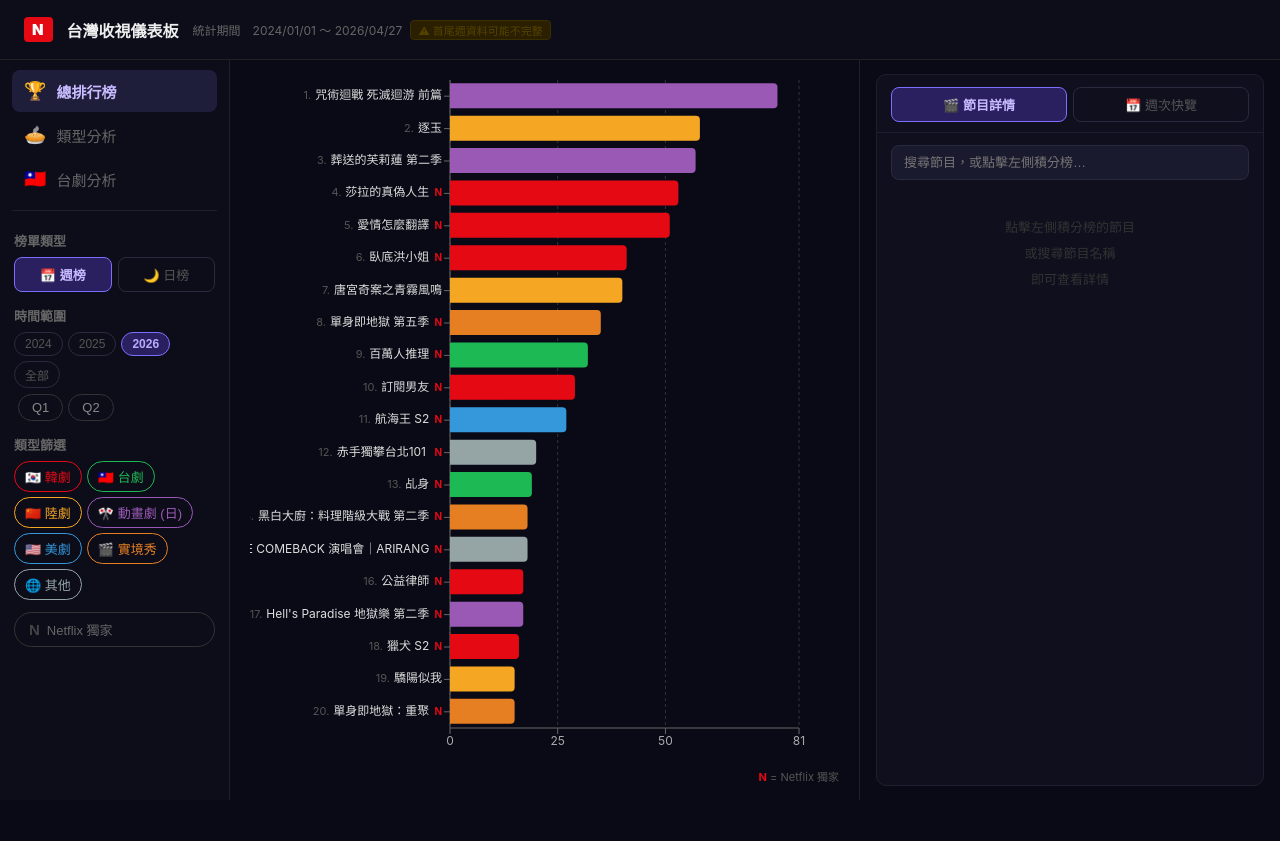
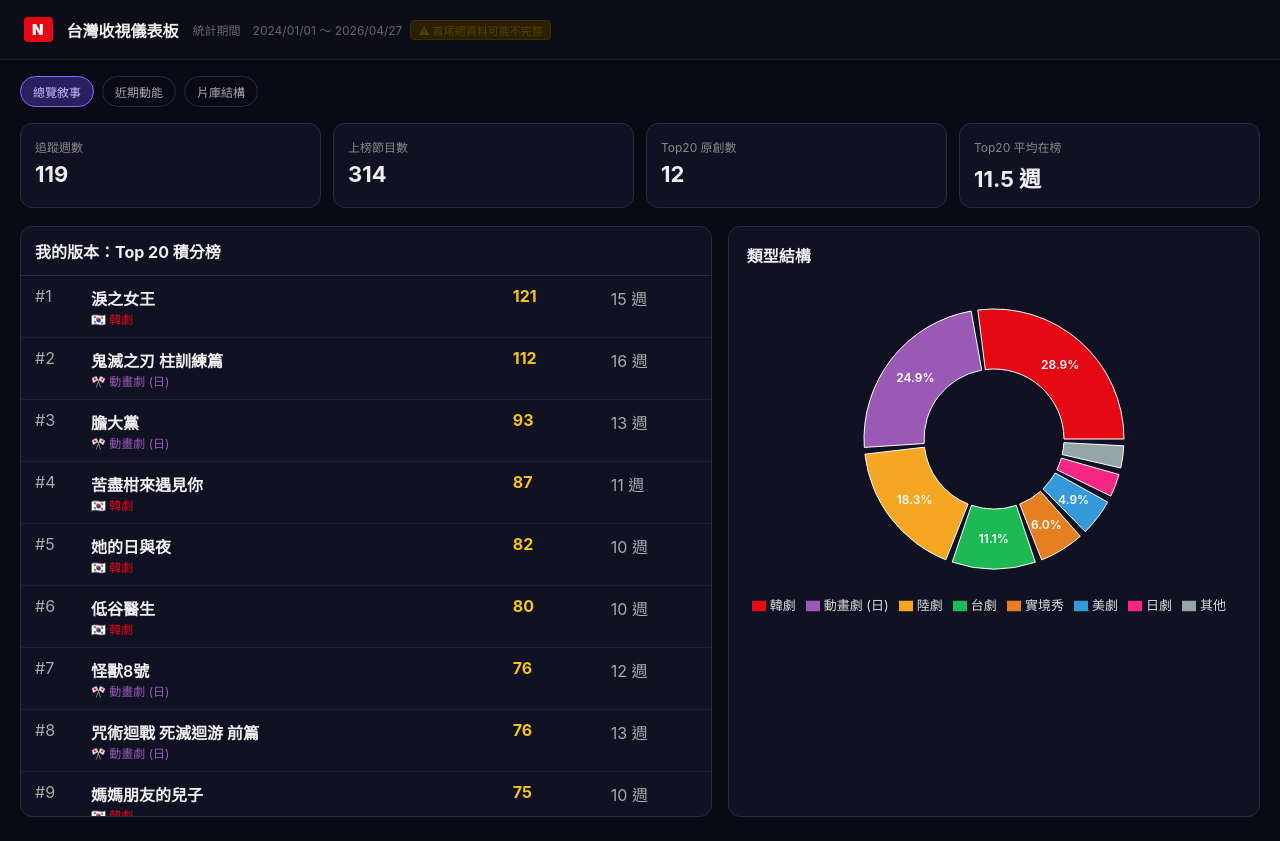
Before and after one commit to jinfer68/netflix-taiwan-dashboard, a React (Vite) app: page / in a window 1280 px wide. Before the commit the page ends 800 px from the top, so only its background shows below. Built offline with nearby package versions, Linux system fonts and the light colour scheme.

Commit message:
feat: create a new narrative dashboard experience

```diff
--- a/src/App.tsx
+++ b/src/App.tsx
@@ -1,20 +1,9 @@
 import { useEffect, useMemo, useState } from 'react'
 import type { RankingsData } from './types'
 import Header from './components/layout/Header'
-import Sidebar from './components/layout/Sidebar'
-import type { TabType, YearFilter } from './components/layout/Sidebar'
-import Top20Chart from './components/charts/Top20Chart'
-import TaiwanDramaChart from './components/charts/TaiwanDramaChart'
 import GenreDistribution from './components/charts/GenreDistribution'
-import RankTrendChart from './components/charts/RankTrendChart'
-import WeeklyGenreFlow from './components/charts/WeeklyGenreFlow'
-import QuickLookup from './components/charts/QuickLookup'
-import {
-  getTaiwanDramaComparison,
-  getWeeklyGenreDistribution,
-  getTop50GenreDistribution,
-  getDailyOverallRankings,
-} from './utils/dataTransforms'
+import { getWeeklyDerivedRankings, getWeeklyGenreDistribution } from './utils/dataTransforms'
+import { GENRE_COLORS, GENRE_ICONS } from './constants/genres'
 
 const EMPTY_DATA: RankingsData = {
   meta: { generatedAt: '', dataThrough: '' },
@@ -28,226 +17,153 @@
   weeklyRankings: [],
 }
 
-type ReleaseFilter = 'all' | 'weekly' | 'allAtOnce' | 'split'
-type NetflixFilter = 'all' | 'original' | 'nonOriginal'
+type ViewMode = 'overview' | 'momentum' | 'catalog'
 
 export default function App() {
   const [rankingsData, setRankingsData] = useState<RankingsData | null>(null)
   const [loading, setLoading] = useState(true)
+  const [mode, setMode] = useState<ViewMode>('overview')
 
   useEffect(() => {
     fetch(`${import.meta.env.BASE_URL}data/rankings.json`)
       .then(res => res.json())
-      .then((json: RankingsData) => {
-        if (import.meta.env.DEV) {
-          import('./utils/schemaValidator.generated').then(m => m.validateSchema(json)).catch(() => {})
-        }
-        setRankingsData(json?.overallRankings ? json : null)
-      })
+      .then((json: RankingsData) => setRankingsData(json?.overallRankings ? json : null))
       .catch(() => setRankingsData(null))
       .finally(() => setLoading(false))
   }, [])
 
   const data: RankingsData = rankingsData ?? EMPTY_DATA
 
-  // ── 全域狀態 ─────────────────────────────────────────────────
-  const [activeTab, setActiveTab] = useState<TabType>('rankings')
-  const [yearFilter, setYearFilter] = useState<YearFilter>('2026')
-  const [selectedShow, setSelectedShow] = useState<string | null>(null)
+  const weeklyTop = useMemo(() => getWeeklyDerivedRankings(data).slice(0, 20), [data])
+  const genreDistribution = useMemo(() => getWeeklyGenreDistribution(data), [data])
 
-  // ── TOP 20 篩選狀態 ──────────────────────────────────────────
-  const [rankingMode, setRankingMode] = useState<'weekly' | 'daily'>('weekly')
-  const [activeGenres, setActiveGenres] = useState<Set<string>>(new Set())
-  const [netflixOnly, setNetflixOnly] = useState(false)
-  const [selectedQuarter, setSelectedQuarter] = useState<string>('all')
-  const [selectedMonth, setSelectedMonth] = useState<string | null>(null)
+  const kpis = useMemo(() => {
+    const titles = new Set(data.weeklyRankings.flatMap(w => w.rankings.map(r => r.title).filter(Boolean)))
+    const originals = weeklyTop.filter(r => r.isNetflixOriginal).length
+    const avgWeeks = weeklyTop.length > 0
+      ? (weeklyTop.reduce((sum, row) => sum + row.weeksOnChart, 0) / weeklyTop.length)
+      : 0
+    return {
+      totalWeeks: data.weeklyRankings.length,
+      uniqueTitles: titles.size,
+      originals,
+      avgWeeks: Math.round(avgWeeks * 10) / 10,
+    }
+  }, [data, weeklyTop])
 
-  // ── 台劇分析篩選狀態 ─────────────────────────────────────────
-  const [sortMode, setSortMode] = useState<'weekly' | 'daily'>('weekly')
-  const [filterRelease, setFilterRelease] = useState<ReleaseFilter>('all')
-  const [filterNetflix, setFilterNetflix] = useState<NetflixFilter>('all')
-
-  // ── 日榜週次篩選狀態 ─────────────────────────────────────────
-  const [selectedDailyWeek, setSelectedDailyWeek] = useState<number | null>(null)
-
-  // ── 走勢分析篩選狀態 ─────────────────────────────────────────
-  const [selectedTitles, setSelectedTitles] = useState<string[]>([])
-  const [search, setSearch] = useState('')
-
-  // ── 流向圖篩選狀態 ───────────────────────────────────────────
-  const [flowNetflixFilter, setFlowNetflixFilter] = useState<NetflixFilter>('all')
-
-  // ── 年份篩選資料 ─────────────────────────────────────────────
-  const filteredData = useMemo((): RankingsData => {
-    if (yearFilter === 'all') return data
-    return {
-      ...data,
-      weeklyRankings: data.weeklyRankings.filter(w => w.dateRange.startsWith(yearFilter)),
-    }
-  }, [data, yearFilter])
-
-  const taiwanDramas = useMemo(() => getTaiwanDramaComparison(filteredData), [filteredData])
-  const genreDistribution = useMemo(() => getWeeklyGenreDistribution(filteredData), [filteredData])
-  const top50GenreDistribution = useMemo(() => getTop50GenreDistribution(filteredData), [filteredData])
-  // 日榜總排行：週次 > 月份 > 季度 > 年度 > 全期
-  const dailyOverallRankings = useMemo(
-    () => getDailyOverallRankings(
-      data,
-      rankingMode === 'daily' ? selectedQuarter : 'all',
-      rankingMode === 'daily' ? selectedDailyWeek : null,
-      rankingMode === 'daily' ? yearFilter : null,
-      rankingMode === 'daily' ? selectedMonth : null,
-    ),
-    [data, rankingMode, selectedQuarter, selectedDailyWeek, yearFilter, selectedMonth],
-  )
+  const recentWeeks = useMemo(() => data.weeklyRankings.slice(0, 8), [data])
 
   if (loading) {
     return (
       <div style={{ background: '#0a0a16', height: '100vh', color: '#eee', display: 'flex', alignItems: 'center', justifyContent: 'center' }}>
-        <div style={{ textAlign: 'center' }}>
-          <div style={{ fontSize: 18, marginBottom: 8 }}>載入資料中…</div>
-          <div style={{ fontSize: 13, color: '#666' }}>正在讀取 rankings.json</div>
-        </div>
+        載入中…
       </div>
     )
   }
 
-  // 固定高度讓 Recharts ResponsiveContainer 可正確量測
-  const CHART_H = 'calc(100vh - 60px)'
+  return (
+    <div style={{ background: '#0a0a16', minHeight: '100vh', color: '#eee' }}>
+      <Header dataFrom={data.weeklyRankings[0]?.dateRange.split(' ~ ')[0]} dataThrough={data.meta.dataThrough || undefined} />
 
-  return (
-    <div style={{ background: '#0a0a16', height: '100vh', overflow: 'hidden', color: '#eee' }}>
-      <Header
-        dataFrom={data.weeklyRankings[0]?.dateRange.split(' ~ ')[0]}
-        dataThrough={data.meta.dataThrough || undefined}
-      />
+      <div style={{ padding: '16px 20px 24px', maxWidth: 1400, margin: '0 auto' }}>
+        <div style={{ display: 'flex', gap: 8, marginBottom: 16 }}>
+          {([
+            ['overview', '總覽敘事'],
+            ['momentum', '近期動能'],
+            ['catalog', '片庫結構'],
+          ] as const).map(([key, label]) => (
+            <button
+              key={key}
+              onClick={() => setMode(key)}
+              style={{
+                borderRadius: 20,
+                border: mode === key ? '1px solid #7c6fff' : '1px solid #2a2a3e',
+                background: mode === key ? '#2a2060' : 'transparent',
+                color: mode === key ? '#c9bbff' : '#aaa',
+                padding: '6px 12px',
+                fontSize: 12,
+                cursor: 'pointer',
+              }}
+            >
+              {label}
+            </button>
+          ))}
+        </div>
 
-      <div style={{ display: 'flex', height: CHART_H }}>
-        {/* ── 左側 Sidebar ── */}
-        <Sidebar
-          activeTab={activeTab}
-          onTabChange={setActiveTab}
-          data={filteredData}
-          yearFilter={yearFilter}
-          setYearFilter={setYearFilter}
-          rankingMode={rankingMode}
-          setRankingMode={setRankingMode}
-          activeGenres={activeGenres}
-          setActiveGenres={setActiveGenres}
-          netflixOnly={netflixOnly}
-          setNetflixOnly={setNetflixOnly}
-          selectedQuarter={selectedQuarter}
-          setSelectedQuarter={setSelectedQuarter}
-          selectedMonth={selectedMonth}
-          setSelectedMonth={setSelectedMonth}
-          selectedDailyWeek={selectedDailyWeek}
-          setSelectedDailyWeek={setSelectedDailyWeek}
-          sortMode={sortMode}
-          setSortMode={setSortMode}
-          filterRelease={filterRelease}
-          setFilterRelease={setFilterRelease}
-          filterNetflix={filterNetflix}
-          setFilterNetflix={setFilterNetflix}
-          selectedTitles={selectedTitles}
-          setSelectedTitles={setSelectedTitles}
-          search={search}
-          setSearch={setSearch}
-          flowNetflixFilter={flowNetflixFilter}
-          setFlowNetflixFilter={setFlowNetflixFilter}
-        />
+        <div style={{ display: 'grid', gridTemplateColumns: 'repeat(4, minmax(0, 1fr))', gap: 12, marginBottom: 18 }}>
+          {[
+            ['追蹤週數', `${kpis.totalWeeks}`],
+            ['上榜節目數', `${kpis.uniqueTitles}`],
+            ['Top20 原創數', `${kpis.originals}`],
+            ['Top20 平均在榜', `${kpis.avgWeeks} 週`],
+          ].map(([label, value]) => (
+            <div key={label} style={{ background: '#111124', border: '1px solid #2a2a3e', borderRadius: 12, padding: 14 }}>
+              <div style={{ color: '#888', fontSize: 12, marginBottom: 6 }}>{label}</div>
+              <div style={{ fontWeight: 700, fontSize: 22 }}>{value}</div>
+            </div>
+          ))}
+        </div>
 
-        {/* ── 右側圖表區域 ── */}
-        <main style={{ flex: 1, height: CHART_H, overflow: 'hidden', minWidth: 0 }}>
-
-          {/* ══ 總排行榜頁：TOP 20（左）＋ 快速查詢（右）══ */}
-          {activeTab === 'rankings' && (
-            <div style={{ display: 'flex', height: CHART_H, gap: 0 }}>
-              {/* TOP 20 約佔 60% */}
-              <div style={{ flex: '0 0 60%', height: CHART_H, borderRight: '1px solid #1e1e30' }}>
-                <Top20Chart
-                  data={filteredData}
-                  rankingMode={rankingMode}
-                  dailyRankings={dailyOverallRankings}
-                  activeGenres={activeGenres}
-                  netflixOnly={netflixOnly}
-                  selectedQuarter={selectedQuarter}
-                  selectedMonth={selectedMonth}
-                  selectedShow={selectedShow}
-                  onSelectShow={setSelectedShow}
-                />
-              </div>
-              {/* 快速查詢直式面板約佔 40% */}
-              <div style={{ flex: 1, height: CHART_H, overflow: 'hidden', padding: '14px 16px' }}>
-                <QuickLookup
-                  data={filteredData}
-                  fullData={data}
-                  dailyOverallRankings={dailyOverallRankings}
-                  rankingMode={rankingMode}
-                  selectedShow={selectedShow}
-                  onSelectShow={setSelectedShow}
-                />
+        {mode === 'overview' && (
+          <div style={{ display: 'grid', gridTemplateColumns: '1.3fr 1fr', gap: 16 }}>
+            <div style={{ background: '#111124', border: '1px solid #2a2a3e', borderRadius: 12, overflow: 'hidden' }}>
+              <div style={{ padding: '12px 14px', borderBottom: '1px solid #2a2a3e', fontWeight: 700 }}>我的版本：Top 20 積分榜</div>
+              <div style={{ maxHeight: 540, overflow: 'auto' }}>
+                {weeklyTop.map(row => (
+                  <div key={row.title} style={{ display: 'grid', gridTemplateColumns: '48px 1fr 90px 86px', gap: 8, padding: '10px 14px', borderBottom: '1px solid #1e1e30' }}>
+                    <div style={{ color: '#aaa' }}>#{row.rank}</div>
+                    <div>
+                      <div style={{ fontWeight: 600 }}>{row.title}</div>
+                      <div style={{ color: GENRE_COLORS[row.genre], fontSize: 12 }}>{GENRE_ICONS[row.genre]} {row.genre}</div>
+                    </div>
+                    <div style={{ color: '#f5c518', fontWeight: 700 }}>{row.totalScore}</div>
+                    <div style={{ color: '#aaa' }}>{row.weeksOnChart} 週</div>
+                  </div>
+                ))}
               </div>
             </div>
-          )}
+            <div style={{ background: '#111124', border: '1px solid #2a2a3e', borderRadius: 12, padding: 10 }}>
+              <div style={{ padding: '6px 8px 12px', fontWeight: 700 }}>類型結構</div>
+              <GenreDistribution data={genreDistribution} countLabel="上榜次數" />
+            </div>
+          </div>
+        )}
 
-          {/* ══ 類型分析頁：圓餅圖（上固定高）＋ 河流圖（下）══ */}
-          {activeTab === 'genre' && (
-            <div style={{ height: CHART_H, overflow: 'auto' }}>
-              {/* 圓餅圖：固定 370px，確保小螢幕也能正確渲染 */}
-              <div style={{
-                height: 370, flexShrink: 0,
-                display: 'grid', gridTemplateColumns: '1fr 1fr', gap: 16,
-                padding: '12px 20px 0',
-                borderBottom: '1px solid #1e1e30',
-              }}>
-                <div style={{ display: 'flex', flexDirection: 'column' }}>
-                  <div style={{ fontSize: 13, fontWeight: 600, color: '#aaa', textAlign: 'center', marginBottom: 4 }}>
-                    週榜 Top 10 出現次數
+        {mode === 'momentum' && (
+          <div style={{ background: '#111124', border: '1px solid #2a2a3e', borderRadius: 12, padding: 14 }}>
+            <div style={{ fontWeight: 700, marginBottom: 10 }}>近期 8 週冠軍動能</div>
+            <div style={{ display: 'grid', gridTemplateColumns: 'repeat(2, minmax(0, 1fr))', gap: 10 }}>
+              {recentWeeks.map(week => {
+                const champion = week.rankings.find(r => r.position === 1)
+                return (
+                  <div key={week.weekNumber} style={{ background: '#16162a', border: '1px solid #2a2a3e', borderRadius: 10, padding: 10 }}>
+                    <div style={{ color: '#888', fontSize: 12 }}>Week {week.weekNumber} · {week.dateRange}</div>
+                    <div style={{ marginTop: 6, fontWeight: 700, fontSize: 16 }}>{champion?.title || '—'}</div>
+                    <div style={{ marginTop: 4, color: '#aaa', fontSize: 13 }}>#{champion?.position ?? '-'} · {champion?.genre ?? '未知類型'}</div>
                   </div>
-                  <GenreDistribution data={genreDistribution} countLabel="上榜次數" />
+                )
+              })}
+            </div>
+          </div>
+        )}
+
+        {mode === 'catalog' && (
+          <div style={{ background: '#111124', border: '1px solid #2a2a3e', borderRadius: 12, padding: 14 }}>
+            <div style={{ fontWeight: 700, marginBottom: 10 }}>Top 20 片庫組成</div>
+            <div style={{ display: 'grid', gridTemplateColumns: 'repeat(2, minmax(0, 1fr))', gap: 10 }}>
+              {weeklyTop.map(row => (
+                <div key={row.title} style={{ background: '#16162a', border: '1px solid #2a2a3e', borderRadius: 8, padding: '8px 10px' }}>
+                  <div style={{ display: 'flex', justifyContent: 'space-between', gap: 8 }}>
+                    <span style={{ fontWeight: 600 }}>{row.title}</span>
+                    {row.isNetflixOriginal && <span style={{ color: '#e50914', fontSize: 12, fontWeight: 700 }}>N 原創</span>}
+                  </div>
+                  <div style={{ marginTop: 4, color: GENRE_COLORS[row.genre], fontSize: 12 }}>{GENRE_ICONS[row.genre]} {row.genre}</div>
+                  <div style={{ marginTop: 4, color: '#aaa', fontSize: 12 }}>平均名次 {row.avgRank} · 在榜 {row.weeksOnChart} 週</div>
                 </div>
-                <div style={{ display: 'flex', flexDirection: 'column' }}>
-                  <div style={{ fontSize: 13, fontWeight: 600, color: '#aaa', textAlign: 'center', marginBottom: 4 }}>
-                    Top 50 積分榜部數
-                  </div>
-                  <GenreDistribution data={top50GenreDistribution} countLabel="部數" />
-                </div>
-              </div>
-              {/* 河流圖：自然高度（EChart 420px + 統計表），小螢幕可向下捲動 */}
-              <WeeklyGenreFlow data={filteredData} netflixFilter={flowNetflixFilter} />
+              ))}
             </div>
-          )}
-
-          {/* ══ 台劇分析頁：台劇積分榜（上 58%）＋ 走勢圖（下 42%）══ */}
-          {activeTab === 'taiwan' && (
-            <div style={{ display: 'flex', flexDirection: 'column', height: CHART_H }}>
-              {/* 台劇積分榜：佔較多空間（節目多，需要高度）*/}
-              <div style={{ flex: '0 0 58%', minHeight: 0, borderBottom: '2px solid #1e1e30', overflow: 'auto' }}>
-                <TaiwanDramaChart
-                  data={taiwanDramas}
-                  showAttributes={data.showAttributes}
-                  sortMode={sortMode}
-                  filterRelease={filterRelease}
-                  filterNetflix={filterNetflix}
-                  selectedTitles={selectedTitles}
-                  onToggleTitle={title => setSelectedTitles(prev =>
-                    prev.includes(title)
-                      ? prev.filter(t => t !== title)
-                      : prev.length >= 10 ? prev : [...prev, title]
-                  )}
-                />
-              </div>
-              {/* 走勢分析：固定下方 42% */}
-              <div style={{ flex: 1, minHeight: 0 }}>
-                <RankTrendChart
-                  data={filteredData}
-                  selectedTitles={selectedTitles}
-                />
-              </div>
-            </div>
-          )}
-
-        </main>
+          </div>
+        )}
       </div>
     </div>
   )
```
